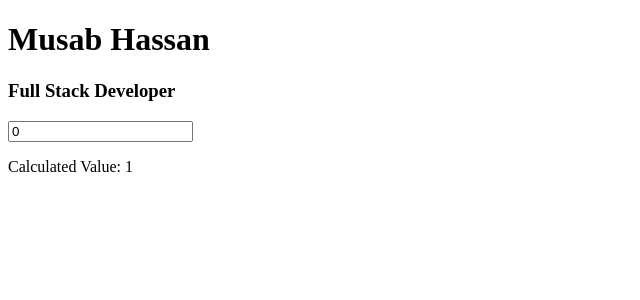
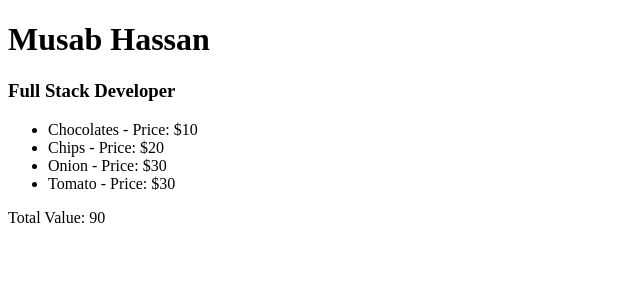
Before and after one commit to musab0712/TodoApp, a React (Vite) app in the folder frontend/: page / in a window 1280 px wide. Shown: the top 300 px of the page, without its empty margins (0-640 px from the left). Built offline with nearby package versions, Linux system fonts and the light colour scheme.

Commit message:
Assigment 2 and 3 done of useMemo

```diff
--- a/frontend/src/App.jsx
+++ b/frontend/src/App.jsx
@@ -1,12 +1,12 @@
 import "./App.css";
-import Assignment1 from "./componenets/UseMemoAssign/Assignment1";
+import { Assignment3 } from "./componenets/UseMemoAssign/Assignment3";
 
 function App() {
   return (
     <div>
       <h1>Musab Hassan</h1>
       <h3>Full Stack Developer</h3>
-      <Assignment1 />
+      <Assignment3 />
     </div>
   );
 }
--- a/frontend/src/componenets/UseMemoAssign/Assignment3.jsx
+++ b/frontend/src/componenets/UseMemoAssign/Assignment3.jsx
@@ -11,8 +11,12 @@ export const Assignment3 = () => {
     // Add more items as needed
   ]);
 
-  // Your code starts here
-  const totalValue = 0;
+  // Your code starts here0
+  const totalValue = useMemo(
+    () => items.reduce((acc, item) => acc + item.value, 0),
+    [items]
+  );
+
   // Your code ends here
   return (
     <div>
```
Also changed, not shown: frontend/src/componenets/UseMemoAssign/Assignment2.jsx (+5 -2 lines).
